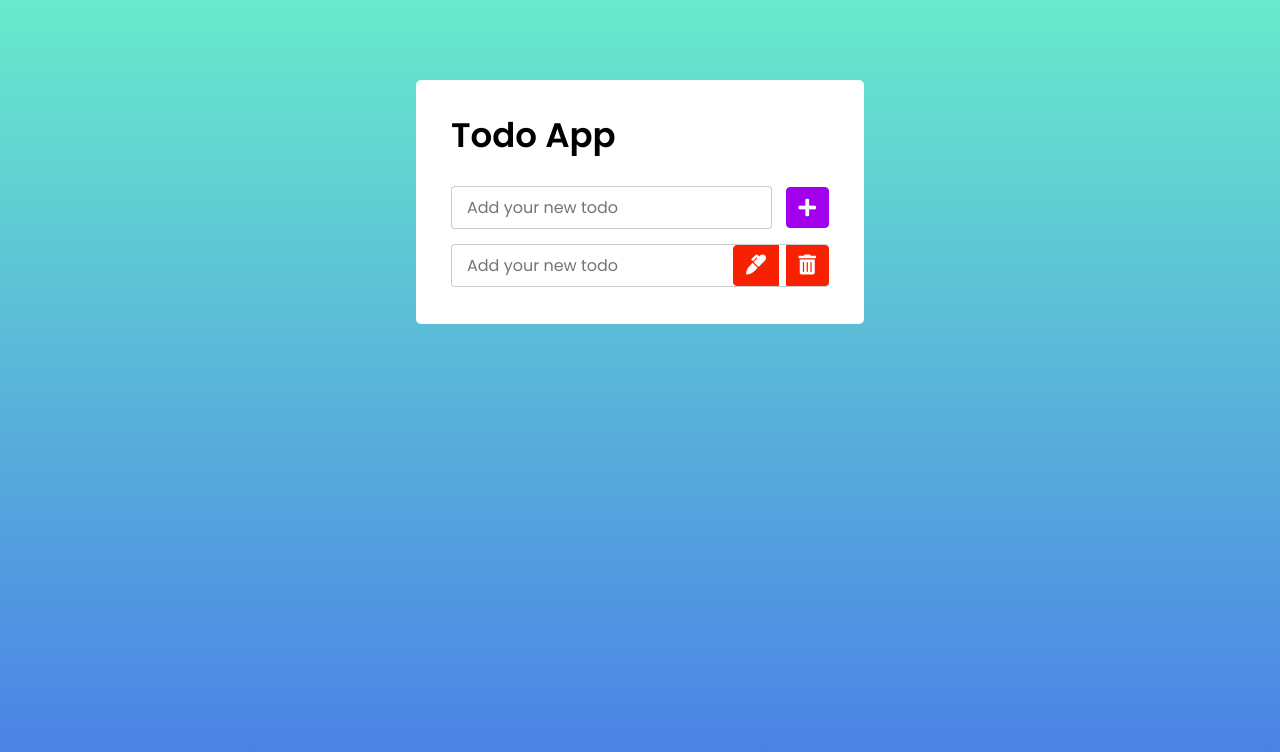
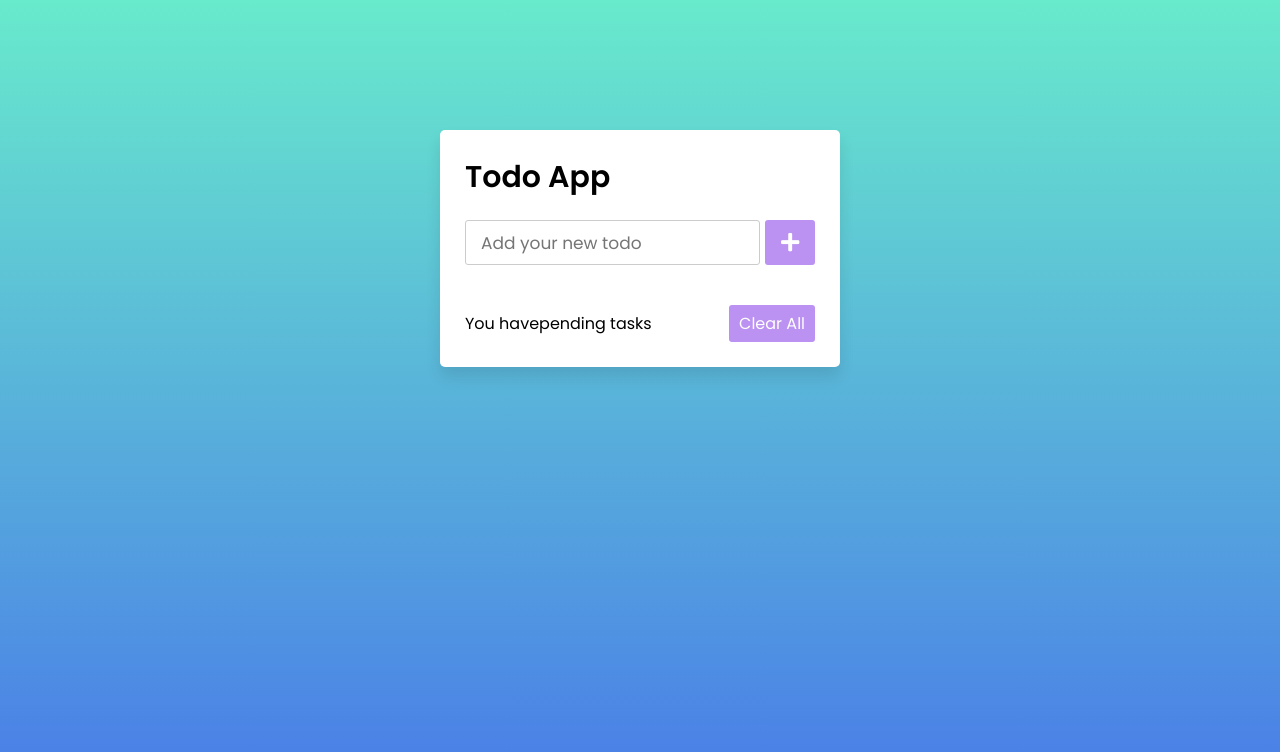
Before and after one commit to codekazakoff/first-project, a React (Create React App) app: page / in a window 1280 px wide. Shown: the top 752 px of the page. Built offline with nearby package versions, Linux system fonts and the light colour scheme.

Commit message:
add commit react-todo

```diff
--- a/src/css/main.css
+++ b/src/css/main.css
@@ -2,91 +2,138 @@
 *{
     box-sizing: border-box;
     user-select: none;
+    margin: 0;
+    padding: 0;
     font-family: 'Poppins',sans-serif;
 }
-h1{
-    padding: 0;
-    margin: 0;
+::selection{
+  color: #ffff;
+  background: rgb(142, 73, 232);
 }
 body{
-    margin: 0;
-    padding: 0;
-}
-.container-fluid{
-    width: 100vw;
+    width: 100%;
     height: 100vh;
     background: linear-gradient(to bottom, #68EACC 0%, #497BE8 100%);
-}
-.todo-app{
-    width: 35vw;
-    margin: auto;
-    background: #fff;
-    border-radius: 5px;
-    position: relative;
-    top: 10vh;
-    padding : 30px 35px 45px 35px;
-}
-.app-header{
-    margin-bottom: 25px;
-}
-.app-header h1{
-    font-weight: 600;
-    font-size: 34px;
-}
-.app-body form .form-control{
-    display : flex;
-    justify-content: space-between;
-    align-items: center;
-    margin: 15px 0;
-}
-.app-body form .form-control{
-    margin: 0 !important;
-}
-.app-body form .form-control-two{
-    padding-bottom: 20px !important;
-}
-.form-control input, .form-control-two input{
-    padding : 8px 0px 8px 15px;
-    font-size: 16px;
-    width : 85%;
-    border-radius: 4px;
-    outline: none;
-    border : 1px solid rgba(0,0,0,0.2);
+    /* overflow: hidden; */
+    padding : 10px;
 }
 
-.form-control button, .form-control-two button{
-    font-size: 20px;
-    padding : 4.5px 12px;
+.wrapper{
+    max-width: 400px;
+    background:#fff;
+    width: 100%;
+    margin: 120px auto;
+    padding: 25px;
+    border-radius: 5px;
+    box-shadow: 0 10px 15px rgba(0, 0, 0,0.1);
+}
+.todo-header{
+    font-size: 30px;
+    font-weight: 600;
+}
+.todo-body{
+    width : 100%;
+    display : flex;
+    margin : 20px 0;
+    height : 45px;
+}
+.todo-body input{
+    width: 85%;
+    height : 100%;
+    padding-left: 15px;
     outline: none;
-    display : inline-block;
-    border : 1px solid #A000EC;
-    background : #A000EC;
-    margin : 0;
-    cursor: pointer;
-    border-radius: 4px;
-    color : #fff;
+    border-radius: 3px;
+    border: 1px solid #ccc;
+    transition: all .3s linear;
+    font-size: 17px;
+}
+.todo-body input:focus{
+    border-color: #8E49E8;
+}
+.todo-body button{
+    cursor:  pointer;
+    transition : all .3s linear;
+    width : 50px;
+    height : 100%;
+    color: #fff;
+    background: #8e49e8;
+    margin-left: 5px;
+    border: none;
+    outline: none;
+    display: inline-block;
+    font-size: 21px;
+    border-radius: 3px;
+    opacity: 0.6;
+    pointer-events: none;
+}
+.todo-body button:hover{
+    background: #721ce3;
+}
+.todo-body button.active{
+    opacity: 1;
+    pointer-events: auto;
+}
+.wrapper .todo-list{
+    overflow-y: auto;
+    max-height: 250px;
 }
 
-.app-body form .form-control-two{
-    position: relative !important;
-    margin: 15px 0 !important;
+.todo-list li{
+    position: relative;
+    list-style: none;
+    height: 45px;
+    line-height: 45px;
+    margin-bottom: 8px;
+    background: #f2f2f2;
+    border-radius: 3px;
+    padding: 0 15px;
+    cursor: default;
+    overflow: hidden;
+  }
+  .todo-list li .icon{
+    position: absolute;
+    right: -45px;
+    background: #e74c3c;
+    width: 45px;
+    text-align: center;
+    color: #fff;
+    border-radius: 0 3px 3px 0;
+    cursor: pointer;
+    transition: all 0.2s ease;
+  }
+  .todo-list li:hover .icon{
+    right: 0px;
+  }
+
+.wrapper .footer{
+    display: flex;
+    width: 100%;
+    margin-top:20px;
+    align-items: center;
+    justify-content:  space-between;
 }
-.form-control-two input{
-    width : 100%;
-    position: absolute;
-    z-index: 0;
+.footer button{
+    padding : 6px 10px;
+    border-radius: 3px;
+    display : inline-block;
+    border : none;
+    outline : none;
+    font-size: 16px;
+    font-weight: 400;
+    transition : all .3s linear;
+    cursor :  pointer;
+    pointer-events: none;
+    opacity:  0.6;
+    margin-left: 5px;
+    color : #fff;
+    background : #8e49e8;
 }
-.submit-first, .submit-last{
-    z-index: 55;
-    position:absolute;
-    right: 50px;
-    padding : 4.5px 12px 5px 12px !important;
-    margin-top: 0.5px !important;
-    border-radius: 4px 0 0 4px !important;
-    border-color: #F72100 !important;
-    background: #F72100 !important;
+.footer button.active{
+    opacity: 1;
+    pointer-events: auto;
 }
-.submit-last{
-    right: 0;
-    border-radius: 0 4px 4px 0 !important;
+@media (max-width: 800px){
+    .wrapper{
+        margin : 0 auto;
+    }
 }
--- a/src/todoApp.js
+++ b/src/todoApp.js
@@ -4,40 +4,44 @@ import './css/main.css';
 
 class TodoApp extends Component {
 
-    state = {
+   constructor(props) {
+       super(props);
+
+       this.state = {
         input : '',
+    }
+
+   }
+
+    handleInputChange =(e)=>{
+        const value = e.target.value;
+
     }
 
   render() {
     return (
       <>
-        <div class="container-fluid">
-            <div class="todo-app">
-                <div class="app-header">
-                    <h1>Todo App</h1>
+          <div class="wrapper">
+                <div class="todo-header">
+                    Todo App
                 </div>
-                <div class="app-body">
-                    <form action="">
-                        <div class="form-control">
-                            <input type="text" placeholder="Add your new todo"/>
-                            <button type="submit">
-                                <i class="fa fa-plus">
-                                </i>
-                            </button>
-                        </div>
-                        <div class="form-control-two">
-                            <input type="text" placeholder="Add your new todo" class="input" />
-                            <button class="submit-first" type="submit">
-                            <i class="fas fa-marker"></i>
-                            </button>
-                            <button class="submit-last"  type="submit">
-                            <i class="fas fa-trash-alt"></i>
-                            </button>
-                        </div>
-                    </form>
+                <div class="todo-body">
+                    <input type="text" placeholder="Add your new todo"/>
+                    <button>
+                        <i class="fas fa-plus"></i>
+                    </button>
+                </div>
+                <ul class="todo-list">
+
+                </ul>
+                <div class="footer">
+                    <span>You have
+                        <span class="count"></span>
+                        pending tasks
+                    </span>
+                    <button>Clear All</button>
                 </div>
             </div>
-        </div>
       </>
     )
   }
```
